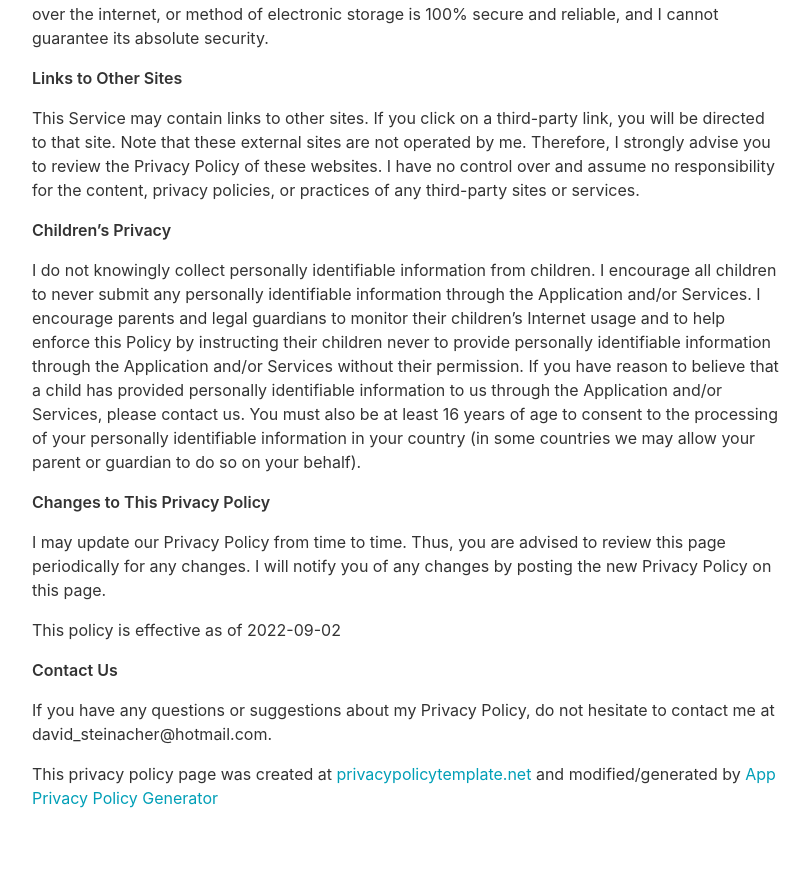
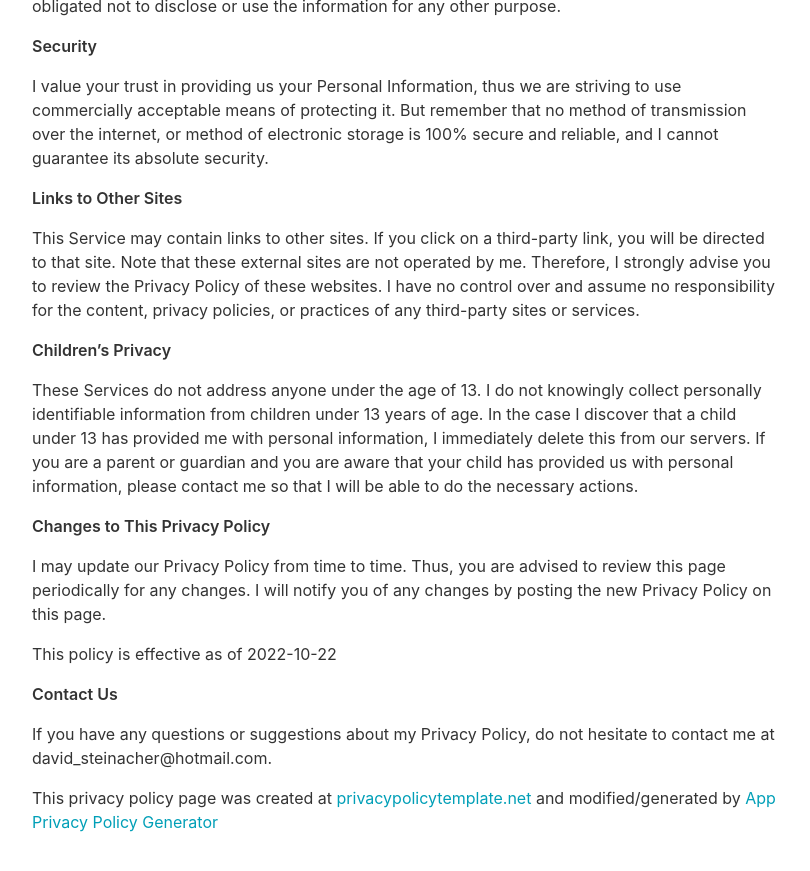
Before and after one commit to stonko1994/clockey, a Jekyll site: the page built from _pages/privacypolicy.md, in a window 1280 px wide and 900 px high, scrolled down 1475 px. Shown: the top 871 px of the window, without its empty margins (233-1043 px from the left). Built offline with Jekyll 4.4.1, drawn with Linux system fonts in a browser that asks for light colours; nearby versions of some CDN libraries; part of the change alters nothing that is shown; some of the changed text lies outside the part shown.

Commit message:
Update privacypolicy.md

```diff
--- a/_pages/privacypolicy.md
+++ b/_pages/privacypolicy.md
@@ -5,21 +5,27 @@ include_in_header: false
 ---
 
 **Last updated**
-September 2 2022
+October 22 2022
 
 **Privacy Policy**
 
-David Steinacher built the Clockey app as a Free app. This SERVICE is provided by David Steinacher at no cost and is intended for use as is.
+David Steinacher built the Clockey - Scoreboard app as a Free app. This SERVICE is provided by David Steinacher at no cost and is intended for use as is.
 
 This page is used to inform visitors regarding my policies with the collection, use, and disclosure of Personal Information if anyone decided to use my Service.
 
 If you choose to use my Service, then you agree to the collection and use of information in relation to this policy. The Personal Information that I collect is used for providing and improving the Service. I will not use or share your information with anyone except as described in this Privacy Policy.
 
-The terms used in this Privacy Policy have the same meanings as in our Terms and Conditions, which are accessible at Clockey unless otherwise defined in this Privacy Policy.
+The terms used in this Privacy Policy have the same meanings as in our Terms and Conditions, which are accessible at Clockey - Scoreboard unless otherwise defined in this Privacy Policy.
 
 **Information Collection and Use**
 
 For a better experience, while using our Service, I may require you to provide us with certain personally identifiable information. The information that I request will be retained on your device and is not collected by me in any way.
+
+The app does use third-party services that may collect information used to identify you.
+
+Link to the privacy policy of third-party service providers used by the app
+
+*   [Mixpanel](https://mixpanel.com/legal/privacy-policy/)
 
 **Log Data**
 
@@ -52,13 +58,13 @@ This Service may contain links to other sites. If you click on a third-party lin
 
 **Children’s Privacy**
 
-I do not knowingly collect personally identifiable information from children. I encourage all children to never submit any personally identifiable information through the Application and/or Services. I encourage parents and legal guardians to monitor their children's Internet usage and to help enforce this Policy by instructing their children never to provide personally identifiable information through the Application and/or Services without their permission. If you have reason to believe that a child has provided personally identifiable information to us through the Application and/or Services, please contact us. You must also be at least 16 years of age to consent to the processing of your personally identifiable information in your country (in some countries we may allow your parent or guardian to do so on your behalf).
+These Services do not address anyone under the age of 13. I do not knowingly collect personally identifiable information from children under 13 years of age. In the case I discover that a child under 13 has provided me with personal information, I immediately delete this from our servers. If you are a parent or guardian and you are aware that your child has provided us with personal information, please contact me so that I will be able to do the necessary actions.
 
 **Changes to This Privacy Policy**
 
 I may update our Privacy Policy from time to time. Thus, you are advised to review this page periodically for any changes. I will notify you of any changes by posting the new Privacy Policy on this page.
 
-This policy is effective as of 2022-09-02
+This policy is effective as of 2022-10-22
 
 **Contact Us**
 
```
